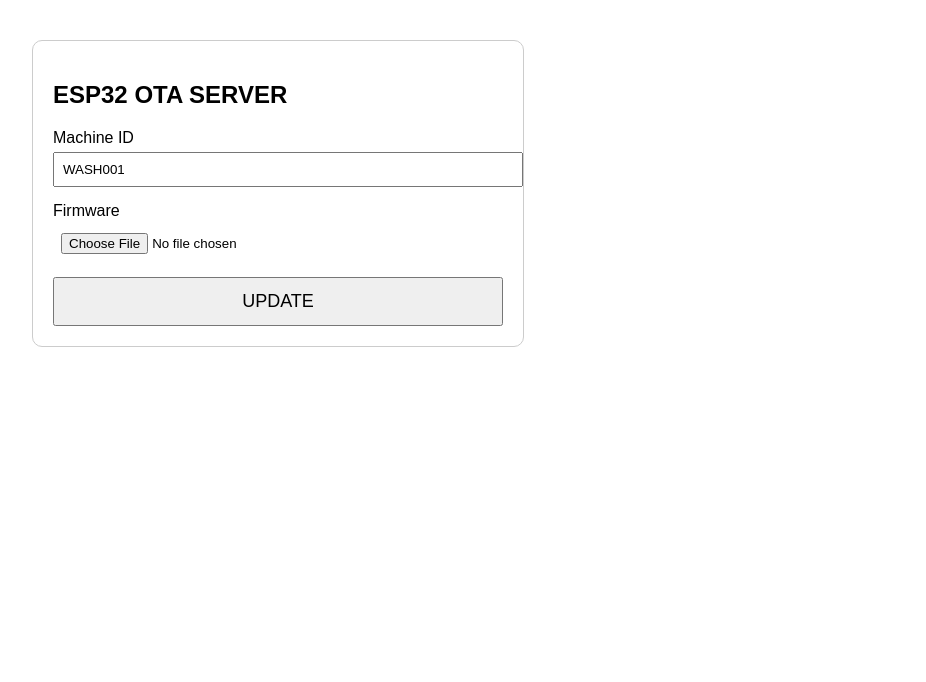
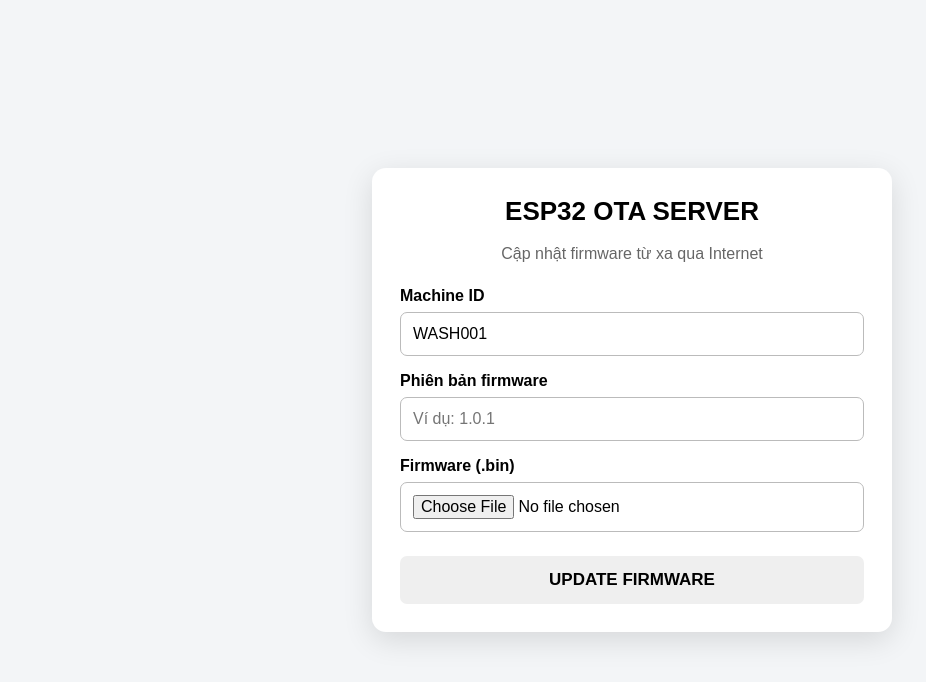
Before and after one commit to TranHau99/OTA_SERVER, a website: page public/index.html in a window 1280 px wide. Shown: the whole page, without its empty margins (8-934 px from the left). Drawn offline with Linux system fonts and the light colour scheme.

Commit message:
Update OTA web interface

```diff
--- a/public/index.html
+++ b/public/index.html
@@ -2,88 +2,229 @@
 <html lang="vi">
 
 <head>
+    <meta charset="UTF-8">
+    <meta
+        name="viewport"
+        content="width=device-width, initial-scale=1.0"
+    >
 
-<meta charset="UTF-8">
+    <title>Wash Machine OTA</title>
 
-<title>ESP32 OTA</title>
+    <style>
+        * {
+            box-sizing: border-box;
+        }
 
-<style>
+        body {
+            margin: 0;
+            min-height: 100vh;
+            display: flex;
+            justify-content: center;
+            align-items: center;
+            padding: 20px;
+            font-family: Arial, sans-serif;
+            background: #f3f5f7;
+        }
 
-body{
+        .card {
+            width: 100%;
+            max-width: 520px;
+            padding: 28px;
+            background: white;
+            border-radius: 14px;
+            box-shadow: 0 8px 30px rgba(0, 0, 0, 0.12);
+        }
 
-    font-family:Arial;
+        h1 {
+            margin-top: 0;
+            text-align: center;
+            font-size: 26px;
+        }
 
-    margin:40px;
+        .subtitle {
+            margin-bottom: 24px;
+            text-align: center;
+            color: #666;
+        }
 
-}
+        label {
+            display: block;
+            margin-top: 16px;
+            margin-bottom: 7px;
+            font-weight: bold;
+        }
 
-.card{
+        input {
+            width: 100%;
+            padding: 12px;
+            border: 1px solid #bbb;
+            border-radius: 7px;
+            font-size: 16px;
+        }
 
-    width:450px;
+        button {
+            width: 100%;
+            margin-top: 24px;
+            padding: 14px;
+            border: none;
+            border-radius: 7px;
+            font-size: 17px;
+            font-weight: bold;
+            cursor: pointer;
+        }
 
-    padding:20px;
+        button:disabled {
+            cursor: not-allowed;
+            opacity: 0.6;
+        }
 
-    border:1px solid #ccc;
+        #result {
+            display: none;
+            margin-top: 20px;
+            padding: 12px;
+            border-radius: 7px;
+            white-space: pre-wrap;
+            word-break: break-word;
+        }
 
-    border-radius:10px;
+        .success {
+            display: block !important;
+            background: #e9f7ed;
+            border: 1px solid #8ac99a;
+        }
 
-}
+        .error {
+            display: block !important;
+            background: #fdecec;
+            border: 1px solid #e3a0a0;
+        }
 
-input{
-
-    width:100%;
-
-    padding:8px;
-
-    margin-top:5px;
-
-    margin-bottom:15px;
-
-}
-
-button{
-
-    width:100%;
-
-    padding:12px;
-
-    font-size:18px;
-
-    cursor:pointer;
-
-}
-
-</style>
-
+        .info {
+            display: block !important;
+            background: #eef4ff;
+            border: 1px solid #9bb7e8;
+        }
+    </style>
 </head>
 
 <body>
 
 <div class="card">
+    <h1>ESP32 OTA SERVER</h1>
 
-<h2>ESP32 OTA SERVER</h2>
+    <div class="subtitle">
+        Cập nhật firmware từ xa qua Internet
+    </div>
 
-<label>Machine ID</label>
+    <form id="otaForm">
+        <label for="machineId">Machine ID</label>
 
-<input
-type="text"
-id="machine"
-value="WASH001">
+        <input
+            type="text"
+            id="machineId"
+            name="machineId"
+            value="WASH001"
+            required
+        >
 
-<label>Firmware</label>
+        <label for="version">Phiên bản firmware</label>
 
-<input
-type="file"
-id="firmware">
+        <input
+            type="text"
+            id="version"
+            name="version"
+            placeholder="Ví dụ: 1.0.1"
+        >
 
-<button>
+        <label for="firmware">Firmware (.bin)</label>
 
-UPDATE
+        <input
+            type="file"
+            id="firmware"
+            name="firmware"
+            accept=".bin"
+            required
+        >
 
-</button>
+        <button type="submit" id="updateButton">
+            UPDATE FIRMWARE
+        </button>
+    </form>
 
+    <div id="result"></div>
 </div>
 
+<script>
+    const form = document.getElementById("otaForm");
+    const button = document.getElementById("updateButton");
+    const result = document.getElementById("result");
+
+    function showMessage(message, type)
+    {
+        result.className = type;
+        result.textContent = message;
+    }
+
+    form.addEventListener("submit", async function (event)
+    {
+        event.preventDefault();
+
+        const firmwareInput =
+            document.getElementById("firmware");
+
+        if (!firmwareInput.files.length)
+        {
+            showMessage("Hãy chọn file firmware.bin", "error");
+            return;
+        }
+
+        const formData = new FormData(form);
+
+        button.disabled = true;
+        button.textContent = "ĐANG UPLOAD...";
+
+        showMessage(
+            "Đang upload firmware và gửi lệnh OTA...",
+            "info"
+        );
+
+        try
+        {
+            const response = await fetch("/api/update", {
+                method: "POST",
+                body: formData
+            });
+
+            const data = await response.json();
+
+            if (!response.ok || !data.success)
+            {
+                throw new Error(
+                    data.message || "Update thất bại"
+                );
+            }
+
+            showMessage(
+                data.message +
+                "\n\nFirmware URL:\n" +
+                data.firmwareUrl,
+                "success"
+            );
+        }
+        catch (error)
+        {
+            showMessage(
+                "Lỗi: " + error.message,
+                "error"
+            );
+        }
+        finally
+        {
+            button.disabled = false;
+            button.textContent = "UPDATE FIRMWARE";
+        }
+    });
+</script>
+
 </body>
-
 </html>
```
